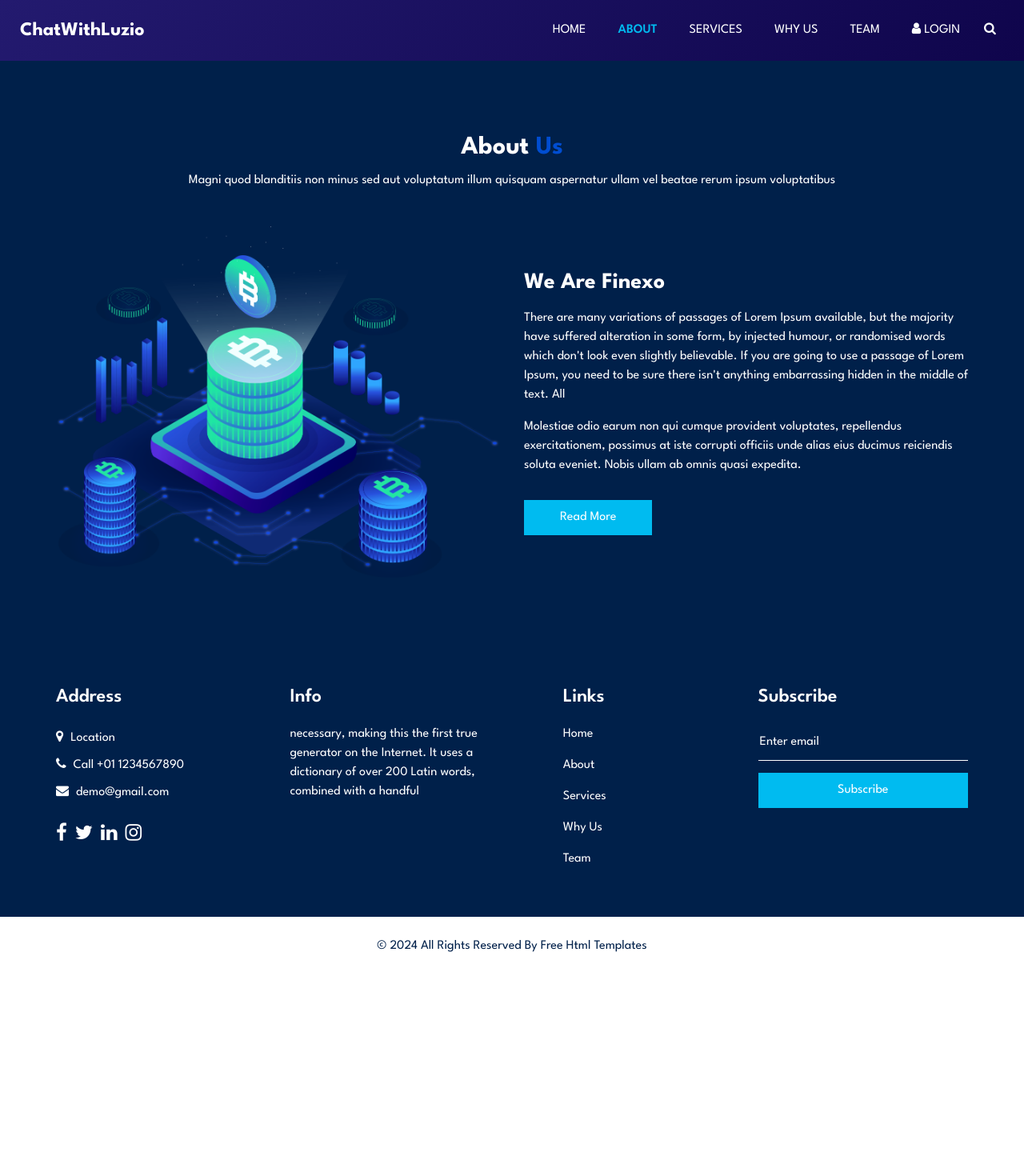
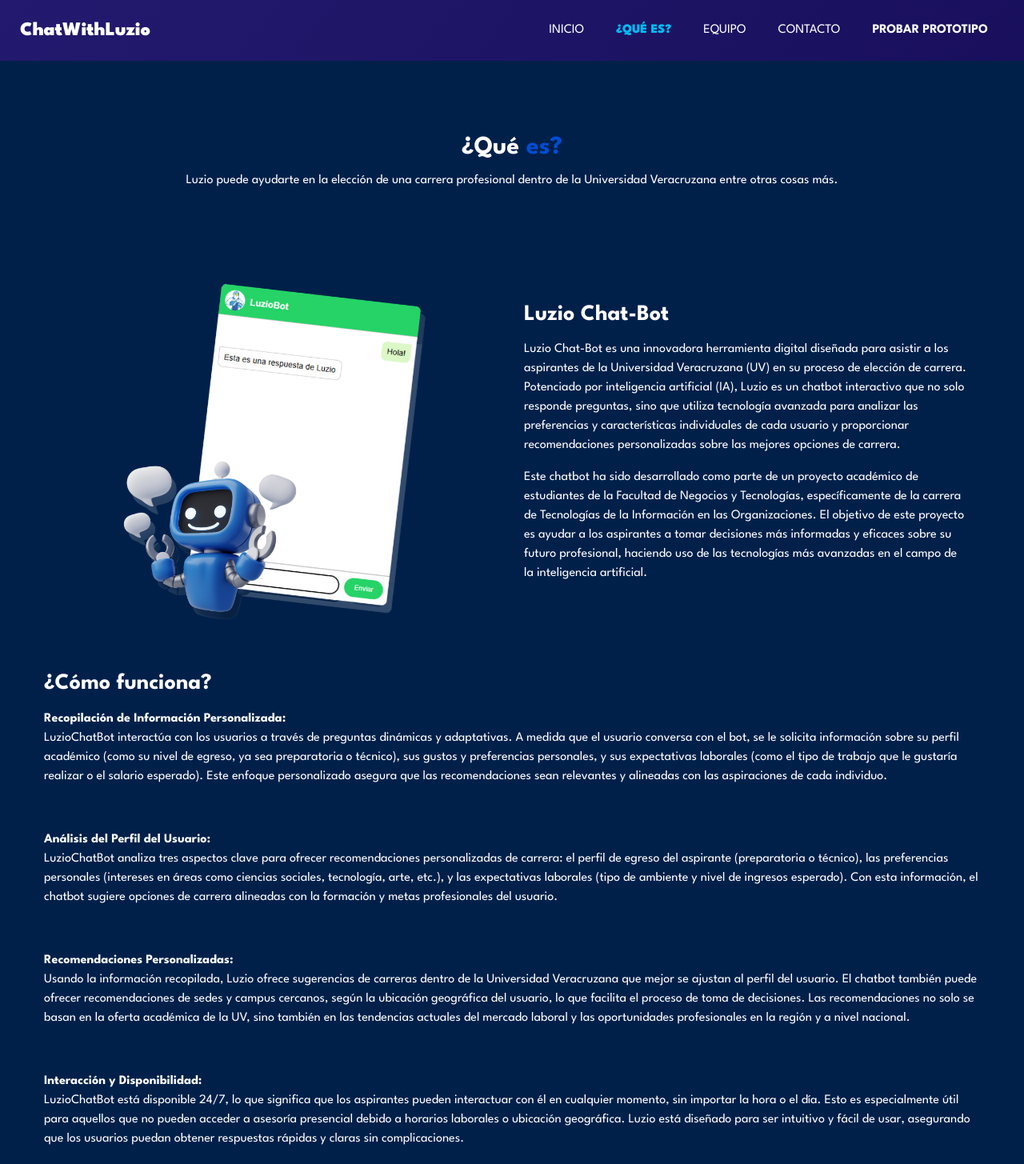
Before and after one commit to Emmanuel-RH/chatwithluzio, a plain HTML site: page quees.html in a window 1280 px wide. Shown: the top 1455 px of the page at 80% size. Before the commit the page ends 1220 px from the top, so only its background shows below. Drawn offline with nearby package versions, Linux system fonts and the light colour scheme; some packages are replaced by stand-ins of ours.

Commit message:
Update Images 13

```diff
--- a/index.html
+++ b/index.html
@@ -19,7 +19,7 @@
   <link rel="stylesheet" type="text/css" href="css/bootstrap.css" />
 
   <!-- fonts style -->
-  <link href="https://fonts.googleapis.com/css2?family=Roboto:wght@400;500;700;900&display=swap" rel="stylesheet">
+  <link href="https://fonts.googleapis.com/css2?family=League+Spartan:wght@100..900&display=swap" rel="stylesheet">
 
   <!--owl slider stylesheet -->
   <link rel="stylesheet" type="text/css" href="https://cdnjs.cloudflare.com/ajax/libs/OwlCarousel2/2.3.4/assets/owl.carousel.min.css" />
@@ -50,7 +50,7 @@
         <nav class="navbar navbar-expand-lg custom_nav-container ">
           <a class="navbar-brand" href="index.html">
             <span>
-              <h1><b>ChatWithLuzio</b></h1>
+              <b>ChatWithLuzio</b>
             </span>
           </a>
 
--- a/quees.html
+++ b/quees.html
@@ -50,7 +50,7 @@
         <nav class="navbar navbar-expand-lg custom_nav-container ">
           <a class="navbar-brand" href="index.html">
             <span>
-              ChatWithLuzio
+              <b>ChatWithLuzio</b>
             </span>
           </a>
 
@@ -60,36 +60,28 @@
 
           <div class="collapse navbar-collapse" id="navbarSupportedContent">
             <ul class="navbar-nav  ">
-              <li class="nav-item ">
-                <a class="nav-link" href="index.html">Home </a>
+              <li class="nav-item">
+                <a class="nav-link" href="index.html">INICIO</a>
               </li>
               <li class="nav-item active">
-                <a class="nav-link" href="about.html"> About <span class="sr-only">(current)</span> </a>
+                <a class="nav-link" href="quees.html"> <b>¿QUÉ ES? </b><span class="sr-only">(current)</span></a>
               </li>
               <li class="nav-item">
-                <a class="nav-link" href="service.html">Services</a>
+                <a class="nav-link" href="equipo.html">EQUIPO</a>
               </li>
               <li class="nav-item">
-                <a class="nav-link" href="why.html">Why Us</a>
+                <a class="nav-link" href="contacto.html">CONTACTO</a>
               </li>
               <li class="nav-item">
-                <a class="nav-link" href="team.html">Team</a>
+                <a class="nav-link" href="/chatwithluzio/PruebaVista/indexchatbot.html"><b>PROBAR PROTOTIPO</b></a>
               </li>
-              <li class="nav-item">
-                <a class="nav-link" href="#"> <i class="fa fa-user" aria-hidden="true"></i> Login</a>
-              </li>
-              <form class="form-inline">
-                <button class="btn  my-2 my-sm-0 nav_search-btn" type="submit">
-                  <i class="fa fa-search" aria-hidden="true"></i>
-                </button>
-              </form>
             </ul>
           </div>
         </nav>
       </div>
     </header>
     <!-- end header section -->
-  </div>
+
 
   <!-- about section -->
 
@@ -97,37 +89,49 @@
     <div class="container  ">
       <div class="heading_container heading_center">
         <h2>
-          About <span>Us</span>
+          ¿Qué <span>es?</span>
         </h2>
         <p>
-          Magni quod blanditiis non minus sed aut voluptatum illum quisquam aspernatur ullam vel beatae rerum ipsum voluptatibus
+          Luzio puede ayudarte en la elección de una carrera profesional dentro de la Universidad Veracruzana entre otras cosas más.
         </p>
       </div>
       <div class="row">
         <div class="col-md-6 ">
           <div class="img-box">
-            <img src="images/about-img.png" alt="">
+            <img src="https://github.com/Emmanuel-RH/chatwithluzio/blob/main/images/LuzioChatHeider.png?raw=true" alt="">
           </div>
         </div>
         <div class="col-md-6">
           <div class="detail-box">
             <h3>
-              We Are Finexo
+              Luzio Chat-Bot
             </h3>
             <p>
-              There are many variations of passages of Lorem Ipsum available, but the majority have suffered alteration
-              in some form, by injected humour, or randomised words which don't look even slightly believable. If you
-              are going to use a passage of Lorem Ipsum, you need to be sure there isn't anything embarrassing hidden in
-              the middle of text. All
+              Luzio Chat-Bot es una innovadora herramienta digital diseñada para asistir a los aspirantes de la Universidad Veracruzana (UV) en su proceso de elección de carrera. Potenciado por inteligencia artificial (IA), Luzio es un chatbot interactivo que no solo responde preguntas, sino que utiliza tecnología avanzada para analizar las preferencias y características individuales de cada usuario y proporcionar recomendaciones personalizadas sobre las mejores opciones de carrera.
             </p>
             <p>
-              Molestiae odio earum non qui cumque provident voluptates, repellendus exercitationem, possimus at iste corrupti officiis unde alias eius ducimus reiciendis soluta eveniet. Nobis ullam ab omnis quasi expedita.
+              Este chatbot ha sido desarrollado como parte de un proyecto académico de estudiantes de la Facultad de Negocios y Tecnologías, específicamente de la carrera de Tecnologías de la Información en las Organizaciones. El objetivo de este proyecto es ayudar a los aspirantes a tomar decisiones más informadas y eficaces sobre su futuro profesional, haciendo uso de las tecnologías más avanzadas en el campo de la inteligencia artificial.
             </p>
-            <a href="">
-              Read More
-            </a>
           </div>
         </div>
+        <div class="detail-box">
+          <h3>
+            ¿Cómo funciona? <br>
+          </h3>
+          <p>
+            <b>Recopilación de Información Personalizada:</b><br> LuzioChatBot interactúa con los usuarios a través de preguntas dinámicas y adaptativas. A medida que el usuario conversa con el bot, se le solicita información sobre su perfil académico (como su nivel de egreso, ya sea preparatoria o técnico), sus gustos y preferencias personales, y sus expectativas laborales (como el tipo de trabajo que le gustaría realizar o el salario esperado). Este enfoque personalizado asegura que las recomendaciones sean relevantes y alineadas con las aspiraciones de cada individuo.
+          </p> <br>
+          <p>
+            <b>Análisis del Perfil del Usuario:</b><br> LuzioChatBot analiza tres aspectos clave para ofrecer recomendaciones personalizadas de carrera: el perfil de egreso del aspirante (preparatoria o técnico), las preferencias personales (intereses en áreas como ciencias sociales, tecnología, arte, etc.), y las expectativas laborales (tipo de ambiente y nivel de ingresos esperado). Con esta información, el chatbot sugiere opciones de carrera alineadas con la formación y metas profesionales del usuario.
+          </p><br>
+          <p>
+            <b>Recomendaciones Personalizadas:</b><br> Usando la información recopilada, Luzio ofrece sugerencias de carreras dentro de la Universidad Veracruzana que mejor se ajustan al perfil del usuario. El chatbot también puede ofrecer recomendaciones de sedes y campus cercanos, según la ubicación geográfica del usuario, lo que facilita el proceso de toma de decisiones. Las recomendaciones no solo se basan en la oferta académica de la UV, sino también en las tendencias actuales del mercado laboral y las oportunidades profesionales en la región y a nivel nacional.
+          </p><br>
+          <p>
+            <b>Interacción y Disponibilidad:</b><br> LuzioChatBot está disponible 24/7, lo que significa que los aspirantes pueden interactuar con él en cualquier momento, sin importar la hora o el día. Esto es especialmente útil para aquellos que no pueden acceder a asesoría presencial debido a horarios laborales o ubicación geográfica. Luzio está diseñado para ser intuitivo y fácil de usar, asegurando que los usuarios puedan obtener respuestas rápidas y claras sin complicaciones.
+          </p>
+          </div>
+      </div>
       </div>
     </div>
   </section>
@@ -142,25 +146,25 @@
         <div class="col-md-6 col-lg-3 info_col">
           <div class="info_contact">
             <h4>
-              Address
+              Dirección
             </h4>
             <div class="contact_link_box">
               <a href="">
                 <i class="fa fa-map-marker" aria-hidden="true"></i>
                 <span>
-                  Location
+                  Orizaba, Veracruz, México.
                 </span>
               </a>
               <a href="">
                 <i class="fa fa-phone" aria-hidden="true"></i>
                 <span>
-                  Call +01 1234567890
+                  Tel +52 272 703 4463
                 </span>
               </a>
               <a href="">
                 <i class="fa fa-envelope" aria-hidden="true"></i>
                 <span>
-                  demo@gmail.com
+                  chatwithluzio.sug@gmail.com
                 </span>
               </a>
             </div>
@@ -173,9 +177,6 @@
               <i class="fa fa-twitter" aria-hidden="true"></i>
             </a>
             <a href="">
-              <i class="fa fa-linkedin" aria-hidden="true"></i>
-            </a>
-            <a href="">
               <i class="fa fa-instagram" aria-hidden="true"></i>
             </a>
           </div>
@@ -183,60 +184,48 @@
         <div class="col-md-6 col-lg-3 info_col">
           <div class="info_detail">
             <h4>
-              Info
+              Información
             </h4>
             <p>
-              necessary, making this the first true generator on the Internet. It uses a dictionary of over 200 Latin words, combined with a handful
+              Este proyecto es un prototipo en desarrollo, los integrantes del equipo no son responsables de fallas en el sistema ni del mal uso del mismo.
             </p>
           </div>
         </div>
         <div class="col-md-6 col-lg-2 mx-auto info_col">
           <div class="info_link_box">
             <h4>
-              Links
+              Navegación
             </h4>
             <div class="info_links">
               <a class="active" href="index.html">
-                Home
+                Inicio
               </a>
-              <a class="" href="about.html">
-                About
+              <a class="" href="quees.html">
+                ¿Qué es?
               </a>
-              <a class="" href="service.html">
-                Services
+              <a class="" href="equipo.html">
+                Equipo
               </a>
-              <a class="" href="why.html">
-                Why Us
+              <a class="" href="contacto.html">
+                Contacto
               </a>
-              <a class="" href="team.html">
-                Team
+              <a class="" href="/chatwithluzio/PruebaVista/indexchatbot.html">
+                PROBAR PROTOTIPO
               </a>
             </div>
           </div>
         </div>
-        <div class="col-md-6 col-lg-3 info_col ">
-          <h4>
-            Subscribe
-          </h4>
-          <form action="#">
-            <input type="text" placeholder="Enter email" />
-            <button type="submit">
-              Subscribe
-            </button>
-          </form>
-        </div>
       </div>
     </div>
   </section>
-
   <!-- end info section -->
 
   <!-- footer section -->
   <section class="footer_section">
     <div class="container">
       <p>
-        &copy; <span id="displayYear"></span> All Rights Reserved By
-        <a href="https://html.design/">Free Html Templates</a>
+        &copy; <span id="displayYear"></span> Todos los derechos reservados por
+        <a href="inicio.html">ChatWithLuzio</a>
       </p>
     </div>
   </section>
```
